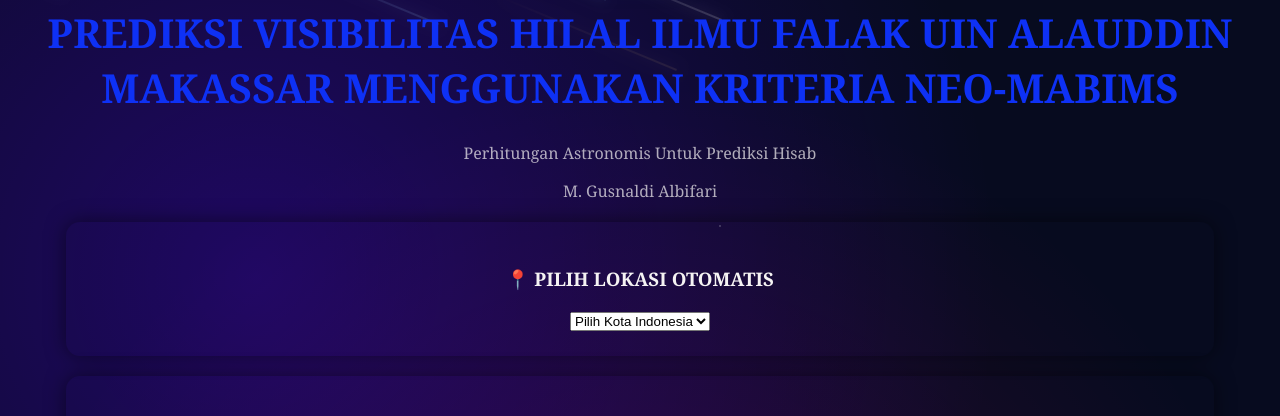
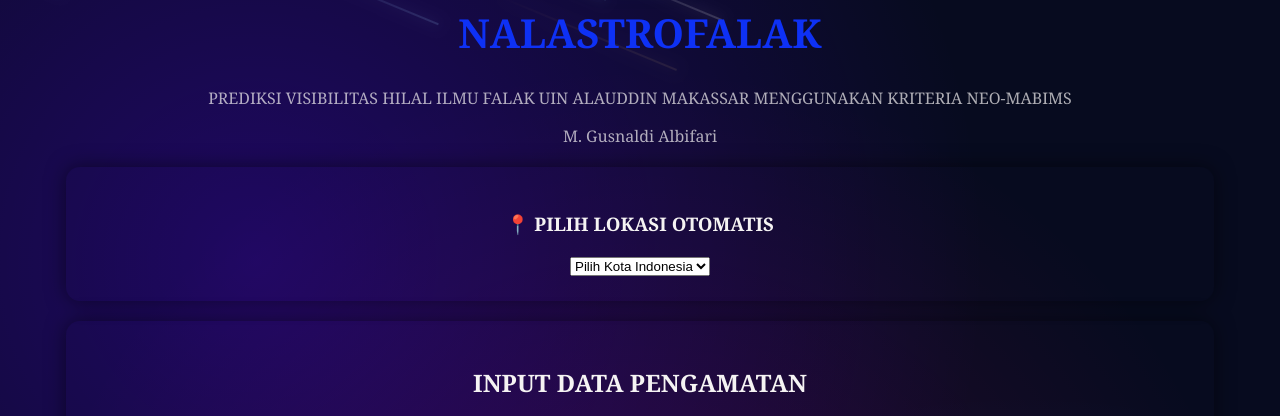
Before and after one commit to mnaldi759-byte/mguinalauddinmakassarr, a plain HTML site: page index.html in a window 1280 px wide. Shown: the part 384-800 px from the top of the page. Drawn offline with nearby package versions, Linux system fonts and the light colour scheme.

Commit message:
Add files via upload

```diff
--- a/index.html
+++ b/index.html
@@ -13,11 +13,11 @@
 
     <div class="container">
       <img src="./Logo-uin.webp" class="logo" />
-      <h1>
+      <h1>NALASTROFALAK</h1>
+      <p class="subtitle">
         PREDIKSI VISIBILITAS HILAL ILMU FALAK UIN ALAUDDIN MAKASSAR MENGGUNAKAN
         KRITERIA NEO-MABIMS
-      </h1>
-      <p class="subtitle">Perhitungan Astronomis Untuk Prediksi Hisab</p>
+      </p>
       <p class="subtitle">M. Gusnaldi Albifari</p>
 
       <!--  TAMBAHAN PILIH KOTA -->
```
